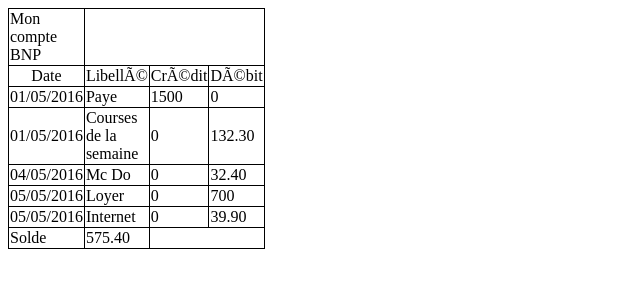
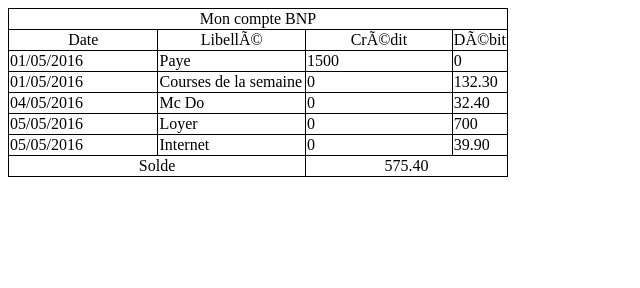
Before and after one commit to DamienSerrurier/exo-html-css, a plain HTML site: page exo-5/index.html in a window 1280 px wide. Shown: the whole page, without its empty margins (0-640 px from the left). Drawn offline with Linux system fonts and the light colour scheme.

Commit message:
Correction exercice 5

```diff
--- a/exo-5/index.html
+++ b/exo-5/index.html
@@ -4,7 +4,7 @@
         <meta charset="utf-8 /">
         <title>Ma page</title>
         <style>
-            table { border: 1px solid black; border-collapse: collapse; width: 250px; height: 150px; }
+            table { border: 1px solid black; border-collapse: collapse; width: 500px; height: 150px; }
             td { border: 1px solid black; width: 33%;}
         </style>
     </head>
@@ -12,19 +12,19 @@
         <table>
             <thead>
                 <tr>
-                    <td>Mon compte BNP</td>
+                    <td colspan="4" style="text-align: center;">Mon compte BNP</td>
                 </tr>
             </thead>
            <tfoot>
-               <tr>
-                    <td>Solde</td><td>575.40</td>
+               <tr style="text-align: center;">
+                    <td td colspan="2">Solde</td><td td colspan="2">575.40</td>
                 </tr>
             </tfoot>
             <tbody>
                 <tr style="text-align: center;">
                     <td>Date</td><td>Libellé</td><td>Crédit</td><td>Débit</td>
                 </tr>
-                <tr style="text-align: left;">
+                <tr >
                     <td>01/05/2016</td><td>Paye</td><td>1500</td><td>0</td>
                 </tr>
                 <tr>
```
